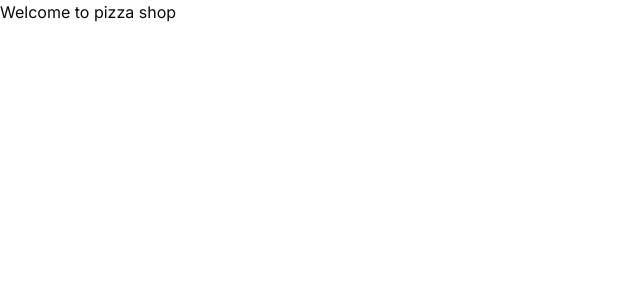
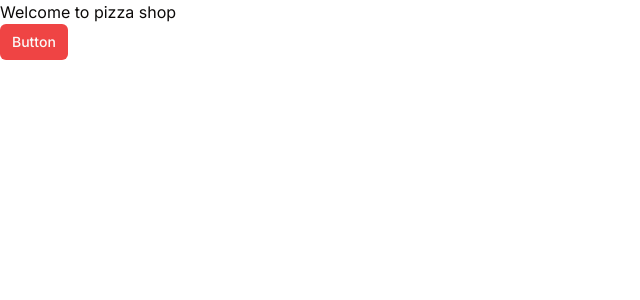
Before and after one commit to avnshsingh/pizza-landing-page, a Next.js app: page / in a window 1280 px wide. Shown: the top 300 px of the page, without its empty margins (0-640 px from the left). Built offline with nearby package versions, Linux system fonts and the light colour scheme.

Commit message:
shadcn setup and theme changes done

```diff
--- a/package.json
+++ b/package.json
@@ -9,6 +9,7 @@
     "lint": "next lint"
   },
   "dependencies": {
+    "@radix-ui/react-slot": "^1.0.2",
     "class-variance-authority": "^0.7.0",
     "clsx": "^2.1.0",
     "lucide-react": "^0.368.0",
--- a/src/app/globals.css
+++ b/src/app/globals.css
@@ -5,64 +5,47 @@
 @layer base {
   :root {
     --background: 0 0% 100%;
-      --foreground: 0 0% 3.9%;
-
+    --foreground: 20 14.3% 4.1%;
     --card: 0 0% 100%;
-      --card-foreground: 0 0% 3.9%;
-
+    --card-foreground: 20 14.3% 4.1%;
     --popover: 0 0% 100%;
-      --popover-foreground: 0 0% 3.9%;
-
-      --primary: 0 0% 9%;
-      --primary-foreground: 0 0% 98%;
-
-      --secondary: 0 0% 96.1%;
-      --secondary-foreground: 0 0% 9%;
-
-      --muted: 0 0% 96.1%;
-      --muted-foreground: 0 0% 45.1%;
-
-      --accent: 0 0% 96.1%;
-      --accent-foreground: 0 0% 9%;
-
+    --popover-foreground: 20 14.3% 4.1%;
+    --primary: 24.6 95% 53.1%;
+    --primary-foreground: 60 9.1% 97.8%;
+    --secondary: 60 4.8% 95.9%;
+    --secondary-foreground: 24 9.8% 10%;
+    --muted: 60 4.8% 95.9%;
+    --muted-foreground: 25 5.3% 44.7%;
+    --accent: 60 4.8% 95.9%;
+    --accent-foreground: 24 9.8% 10%;
     --destructive: 0 84.2% 60.2%;
-      --destructive-foreground: 0 0% 98%;
-
-      --border: 0 0% 89.8%;
-      --input: 0 0% 89.8%;
-      --ring: 0 0% 3.9%;
-
+    --destructive-foreground: 60 9.1% 97.8%;
+    --border: 20 5.9% 90%;
+    --input: 20 5.9% 90%;
+    --ring: 24.6 95% 53.1%;
     --radius: 0.5rem;
   }
 
   .dark {
-      --background: 0 0% 3.9%;
-      --foreground: 0 0% 98%;
-
-      --card: 0 0% 3.9%;
-      --card-foreground: 0 0% 98%;
-
-      --popover: 0 0% 3.9%;
-      --popover-foreground: 0 0% 98%;
-
-      --primary: 0 0% 98%;
-      --primary-foreground: 0 0% 9%;
-
-      --secondary: 0 0% 14.9%;
-      --secondary-foreground: 0 0% 98%;
-
-      --muted: 0 0% 14.9%;
-      --muted-foreground: 0 0% 63.9%;
-
-      --accent: 0 0% 14.9%;
-      --accent-foreground: 0 0% 98%;
-
-      --destructive: 0 62.8% 30.6%;
-      --destructive-foreground: 0 0% 98%;
-
-      --border: 0 0% 14.9%;
-      --input: 0 0% 14.9%;
-      --ring: 0 0% 83.1%;
+    --background: 20 14.3% 4.1%;
+    --foreground: 60 9.1% 97.8%;
+    --card: 20 14.3% 4.1%;
+    --card-foreground: 60 9.1% 97.8%;
+    --popover: 20 14.3% 4.1%;
+    --popover-foreground: 60 9.1% 97.8%;
+    --primary: 20.5 90.2% 48.2%;
+    --primary-foreground: 60 9.1% 97.8%;
+    --secondary: 12 6.5% 15.1%;
+    --secondary-foreground: 60 9.1% 97.8%;
+    --muted: 12 6.5% 15.1%;
+    --muted-foreground: 24 5.4% 63.9%;
+    --accent: 12 6.5% 15.1%;
+    --accent-foreground: 60 9.1% 97.8%;
+    --destructive: 0 72.2% 50.6%;
+    --destructive-foreground: 60 9.1% 97.8%;
+    --border: 12 6.5% 15.1%;
+    --input: 12 6.5% 15.1%;
+    --ring: 20.5 90.2% 48.2%;
   }
 }
 
--- a/src/app/page.tsx
+++ b/src/app/page.tsx
@@ -1,9 +1,12 @@
-import Image from "next/image";
+import { Button } from "@/components/ui/button";
 
 export default function Home() {
   return (
     <main className="">
       <h1>Welcome to pizza shop</h1>
+      <Button variant="destructive" size={"sm"}>
+        Button
+      </Button>
     </main>
   );
 }
--- /dev/null
+++ b/src/components/ui/button.tsx
@@ -0,0 +1,56 @@
+import * as React from "react"
+import { Slot } from "@radix-ui/react-slot"
+import { cva, type VariantProps } from "class-variance-authority"
+
+import { cn } from "@/lib/utils"
+
+const buttonVariants = cva(
+  "inline-flex items-center justify-center whitespace-nowrap rounded-md text-sm font-medium ring-offset-background transition-colors focus-visible:outline-none focus-visible:ring-2 focus-visible:ring-ring focus-visible:ring-offset-2 disabled:pointer-events-none disabled:opacity-50",
+  {
+    variants: {
+      variant: {
+        default: "bg-primary text-primary-foreground hover:bg-primary/90",
+        destructive:
+          "bg-destructive text-destructive-foreground hover:bg-destructive/90",
+        outline:
+          "border border-input bg-background hover:bg-accent hover:text-accent-foreground",
+        secondary:
+          "bg-secondary text-secondary-foreground hover:bg-secondary/80",
+        ghost: "hover:bg-accent hover:text-accent-foreground",
+        link: "text-primary underline-offset-4 hover:underline",
+      },
+      size: {
+        default: "h-10 px-4 py-2",
+        sm: "h-9 rounded-md px-3",
+        lg: "h-11 rounded-md px-8",
+        icon: "h-10 w-10",
+      },
+    },
+    defaultVariants: {
+      variant: "default",
+      size: "default",
+    },
+  }
+)
+
+export interface ButtonProps
+  extends React.ButtonHTMLAttributes<HTMLButtonElement>,
+    VariantProps<typeof buttonVariants> {
+  asChild?: boolean
+}
+
+const Button = React.forwardRef<HTMLButtonElement, ButtonProps>(
+  ({ className, variant, size, asChild = false, ...props }, ref) => {
+    const Comp = asChild ? Slot : "button"
+    return (
+      <Comp
+        className={cn(buttonVariants({ variant, size, className }))}
+        ref={ref}
+        {...props}
+      />
+    )
+  }
+)
+Button.displayName = "Button"
+
+export { Button, buttonVariants }
```
Also changed, not shown: 1 other file (tests, documents, lock files or other folders). Lines whose indentation alone changed are shown as unchanged.
